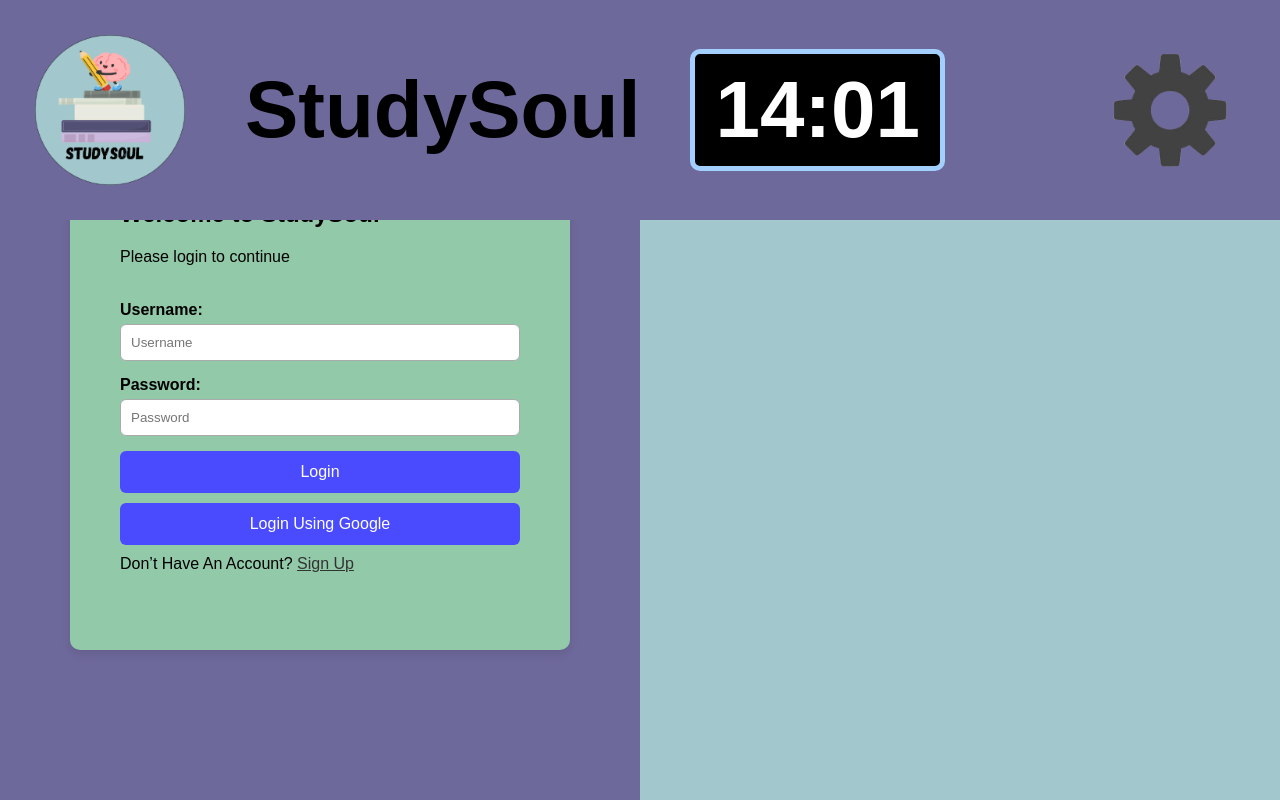
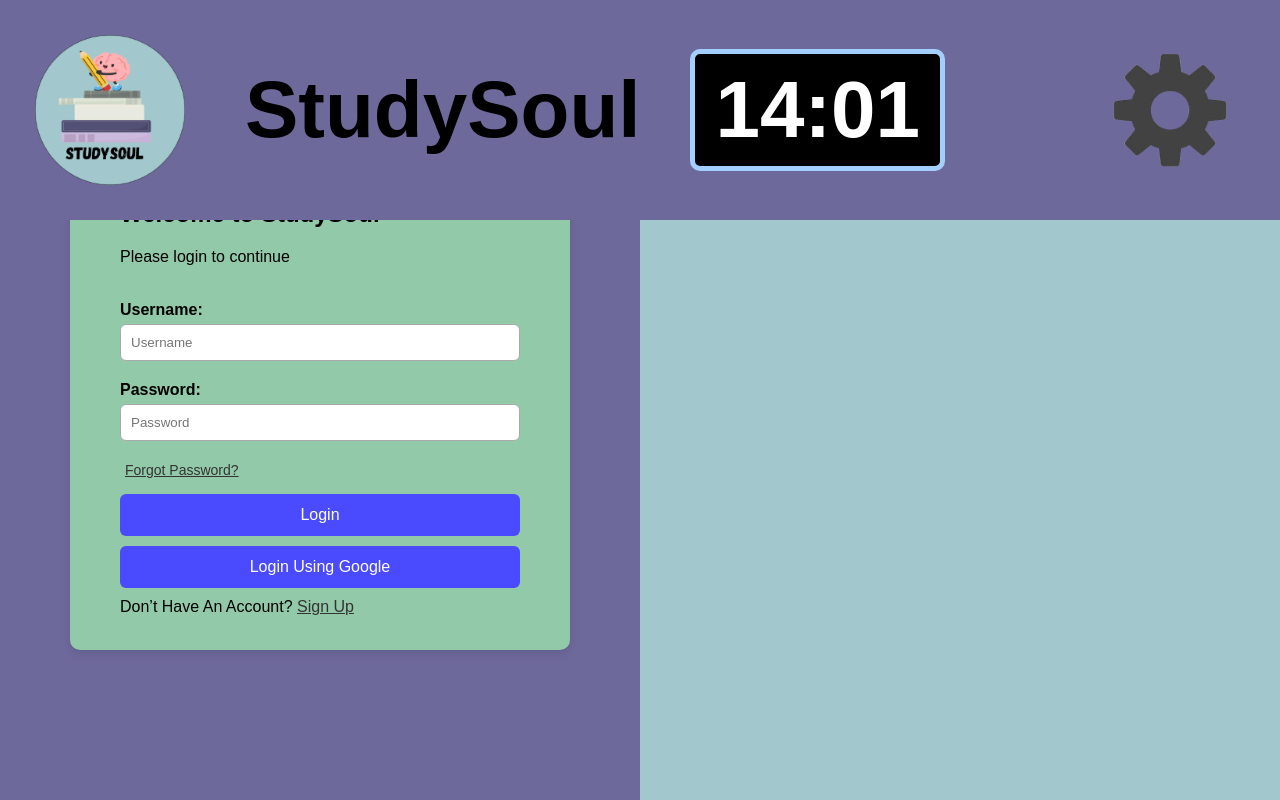
Before and after one commit to Zeesh-084/Assessment-Task-3-Software-Project, a Flask app: page / in a window 1280 px wide. Run offline with Flask 3, Linux system fonts and the light colour scheme.

Commit message:
minor adjustment

```diff
--- a/Static/css/style.css
+++ b/Static/css/style.css
@@ -119,7 +119,7 @@ body {
 }
 
 .input-group {
-    margin-bottom: 15px;
+    margin-bottom: 20px;
 }
 
 .input-group label {
@@ -136,13 +136,15 @@ body {
 }
 
 .forgot-link {
-    text-align: right;
+    text-align: left;
     margin-bottom: 15px;
+    padding-right: 5px;
 }
 
 .forgot-link a {
     font-size: 14px;
     color: #333;
+    padding: 5px;
 }
 
 button[type="submit"] {
--- a/templates/login.html
+++ b/templates/login.html
@@ -17,6 +17,10 @@
                     <input type="password" name="password" placeholder="Password" required/>
                 </div>
 
+                <div class="forgot-link">
+                    <a href="#">Forgot Password?</a>
+                </div>
+
                 <button type="submit">Login</button>
                 <button type="button">Login Using Google</button>
             </form>
```
